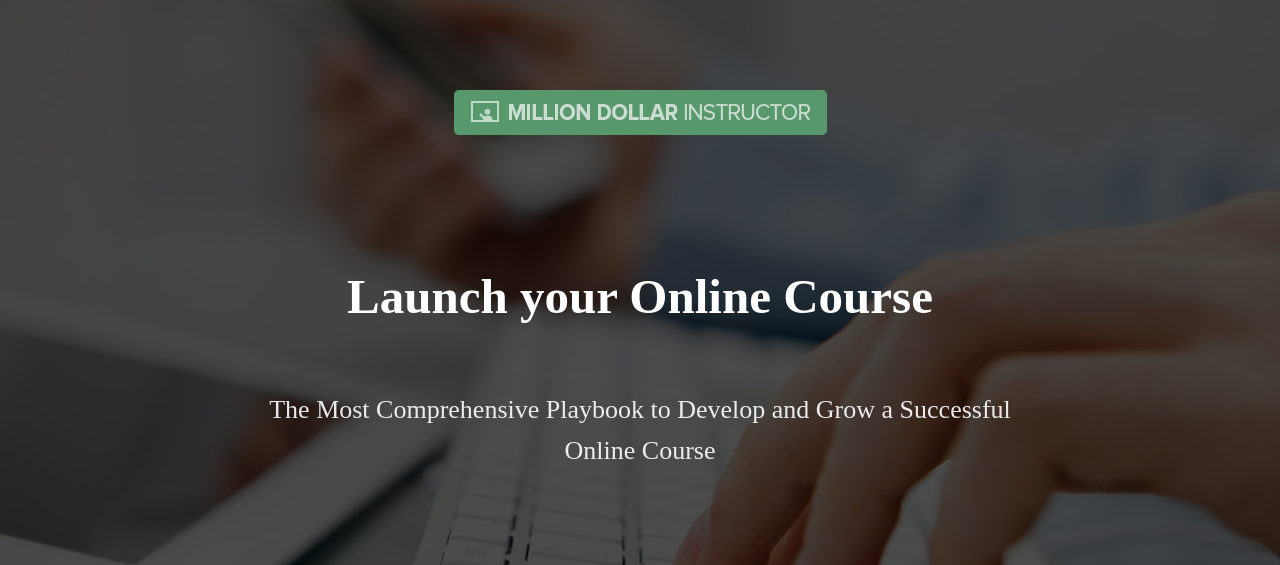
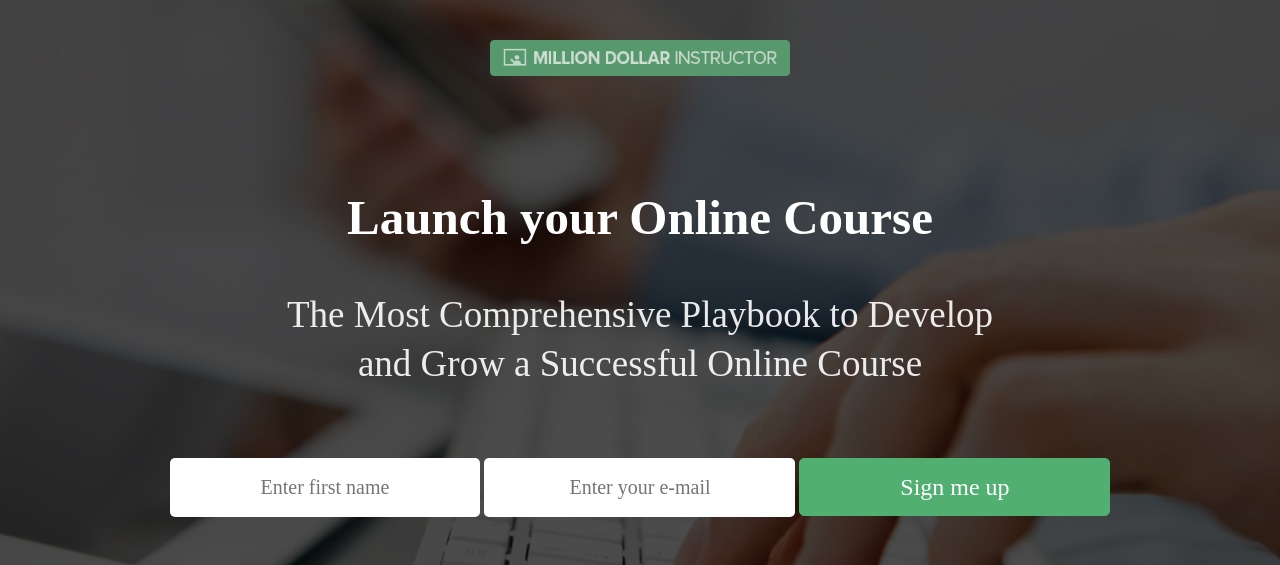
Before and after one commit to UseFedora/mdi, a Jekyll site: the page built from index.html, in a window 1280 px wide. Shown: the top 565 px of the page. Built offline with Jekyll 4.4.1, drawn with Linux system fonts in a browser that asks for light colours; nearby versions of some CDN libraries; some web fonts are replaced; grey boxes are pictures that could not be loaded.

Commit message:
Homepage hero changes

```diff
--- a/_sass/layouts/default.scss
+++ b/_sass/layouts/default.scss
@@ -41,27 +41,47 @@ a {
   }
 }
 
+.logo {
+  width: 300px;
+}
+
 /* Hero */
 .homepage-hero {
   height: 685px;
-  padding-top: 150px;
+  padding-top: 100px;
   background-size: cover !important;
   background-position: center !important;
 
   h2.headline {
-    margin-top: 135px;
+    margin-top: 115px;
   }
 
   h3.subtitle {
     color: #fff !important;
-    margin-top: 55px !important;
-    font-size: 26px !important;
-    line-height: 41px !important;
+    margin-top: 35px !important;
+    font-size: 37px !important;
+    line-height: 49px !important;
     color: rgba(255,255,255,0.9) !important;
 
     a {
       color: rgba(255,255,255,0.9) !important;
       text-decoration: underline;
+    }
+  }
+
+  .signup-form {
+    input {
+      width: 100%;
+    }
+
+    .col-sm-4, .col-xs-4 {
+      padding-left: 2px;
+      padding-right: 2px;
+    }
+
+    .btn-primary {
+      box-shadow: none;
+      padding: 13px 20px !important;
     }
   }
 }
@@ -77,7 +97,7 @@ a {
   }
 
   .large-img-rounded {
-    margin-top: -90px !important;
+    margin-top: -14px !important;
   }
 }
 
@@ -165,7 +185,9 @@ a {
     color: $black !important;
     margin-top: 0px;
   }
+}
 
+.signup-form {
   input[type="textbox"] {
     padding: 15px 20px;
     border-radius: 5px;
--- a/index.html
+++ b/index.html
@@ -45,8 +45,35 @@ background-position: center !important;">
   <div class="container">
     <div class="row text-center">
       <img src="images/logo.png" class="logo">
+    </div>
+
+    <div class="row text-center">
       <h2 class="headline">{{site.data.homepage.hero.heading}}</h2>
       <h3 class="subtitle col-sm-8 col-sm-offset-2">{{site.data.homepage.hero.subtitle}}</h3>
+    </div>
+    <br><br><br>
+    <div class="row">
+        <div id='ck_success_msg'  style='display:none;'>
+          <p>Thanks! Now check your email.</p>
+        </div>
+        <p class="ck_errorArea"></p>
+
+        <!--  Form starts here  -->
+        <form id="ck_subscribe_form" class="signup-form col-sm-10 col-sm-offset-1" action="https://app.convertkit.com/landing_pages/913/subscribe" data-remote="true">
+          <input type="hidden" name="id" value="913" id="landing_page_id"></input>
+            <div class="col-xs-4 col-sm-4">
+              <input name="first_name" id="ck_firstNameField" required type="textbox" placeholder="Enter first name">
+            </div>
+
+            <div class="col-xs-4 col-sm-4">
+              <input name="email" id="ck_emailField" required type="textbox" placeholder="Enter your e-mail">
+            </div>
+
+            <div class="col-xs-4 col-sm-4">
+              <input class="btn-primary btn-hg" type="submit" id='ck_subscribe_button' value="{{site.data.homepage.signup.button}}">
+            </div>
+        </form>
+
     </div>
   </div>
 </div>
@@ -136,7 +163,7 @@ background-position: center !important;">
         <p class="ck_errorArea"></p>
 
         <!--  Form starts here  -->
-        <form id="ck_subscribe_form" action="https://app.convertkit.com/landing_pages/913/subscribe" data-remote="true">
+        <form id="ck_subscribe_form" class="signup-form" action="https://app.convertkit.com/landing_pages/913/subscribe" data-remote="true">
           <input type="hidden" name="id" value="913" id="landing_page_id"></input>
           <div class="row">
             <input class="col-xs-12 col-sm-4 col-sm-offset-4" name="first_name" id="ck_firstNameField" required type="textbox" placeholder="First name">
@@ -208,7 +235,7 @@ background-position: center !important;">
         <p class="ck_errorArea"></p>
 
         <!--  Form starts here  -->
-        <form id="ck_subscribe_form" action="https://app.convertkit.com/landing_pages/913/subscribe" data-remote="true">
+        <form id="ck_subscribe_form" class="signup-form" action="https://app.convertkit.com/landing_pages/913/subscribe" data-remote="true">
           <input type="hidden" name="id" value="913" id="landing_page_id"></input>
           <div class="row">
             <input class="col-xs-12 col-sm-4 col-sm-offset-4" name="first_name" id="ck_firstNameField" required type="textbox" placeholder="First name">
```
Also changed, not shown: other parts of index.html (+1 -1 lines).
